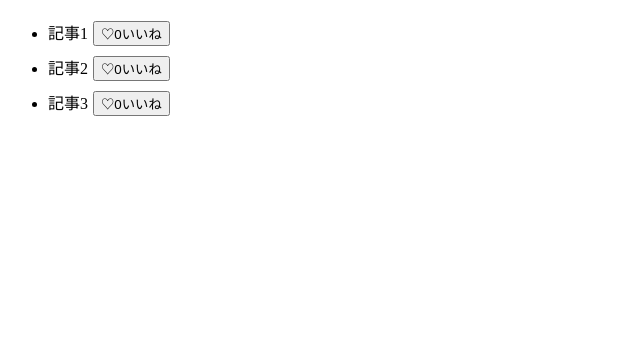
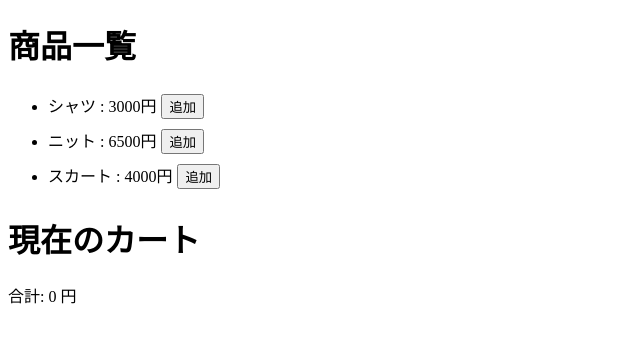
Before and after one commit to miku393911/react_learning, a React (Vite) app: page / in a window 1280 px wide. Shown: the top 342 px of the page, without its empty margins (0-640 px from the left). Built offline with nearby package versions, Linux system fonts and the light colour scheme.

Commit message:
18番終了

```diff
--- a/src/App.jsx
+++ b/src/App.jsx
@@ -237,22 +237,22 @@ export function App (){
   ) //アロー関数でindexを削除することを実行できるようにする
 }*/
 
-export function App (){
+/*export function App (){
   const [articles, setArticles] = useState([ //初期値に配列やオブジェクトを挿入することもできた！
     {id:1, data: "記事1", likes: 0},
     {id:2, data: "記事2", likes: 0},
     {id:3, data: "記事3", likes: 0}
   ]) //いいね数であるlikesというプロパティを作るところから！（初期値は0
   const onClickLike = (id) => //配列のオブジェクトのidがonClickLikeしたボタンのidと一致するかどうか調べる
-    setArticles(articles.map( (article) => article.id === id ? {...article, likes: article.likes +1 } : article))
-  return (
+    setArticles((prevArticles) => prevArticles.map( (article) => article.id === id ? {...article, likes: article.likes +1 } : article))
+  return ( //関数型アップデートで書く場合が多い（連続してボタンが押された時とか、　onClickLikeの引数にarticle.idが使われているのは、それでボタンを見分けているから
     <>
     <ul>
       {articles.map( (article) => <li key={article.id}>{article.data}<button onClick={ () => onClickLike(article.id)}>♡{article.likes}いいね</button></li>)}
     </ul>
     </>
   )
-}
+}*/
 /*export function App (){
   const articles = [
     {id:1, data: "記事1"},
@@ -268,9 +268,9 @@ export function App (){
   ) //dataという識別子（props）を渡す！
 }
 function ArticleItem( {data} ){ ///分割代入でdataを識別子（props）として受け取っている
-    const [count, setCount] = useState(0);  //これも分割代入を使っている！
+    const [count, setCount] = useState(0);  //useStateも分割代入を使っている！
     const onClick = () => setCount(count + 1);  //クリックされた時にカウントを1増やすという行為を処理するから、アロー関数を用いて表す
-    return (
+    return ( //こっちも(prev) => setCount(prev + 1)と書いた方がより強固なコードになる
         <li>
             {data}
             <button onClick={onClick}>♡{count}いいね</button>
@@ -278,7 +278,7 @@ function ArticleItem( {data} ){ ///分割代入でdataを識別子（props）と
     )
 }*/
 
-/*export function App (){  //合計金額のように自動的に計算で出されるためuseStateで管理する必要がない
+export function App (){  //合計金額のように自動的に計算で出されるためuseStateで管理する必要がない
   const products = [ //削除ボタンを作る際に必要なデータ（定数でOK/ 賞品一覧のデータは固定
   {name: "シャツ", price: 3000},
   {name: "ニット", price: 6500},
@@ -310,7 +310,7 @@ function ArticleItem( {data} ){ ///分割代入でdataを識別子（props）と
     <p>合計: {totalPrice} 円</p>
     </>
   )
-}*/
+}
 
 /*export function App (){
   const [activeTab, setActiveTab] = useState(1);  //最初はタブ1番を選択
```
